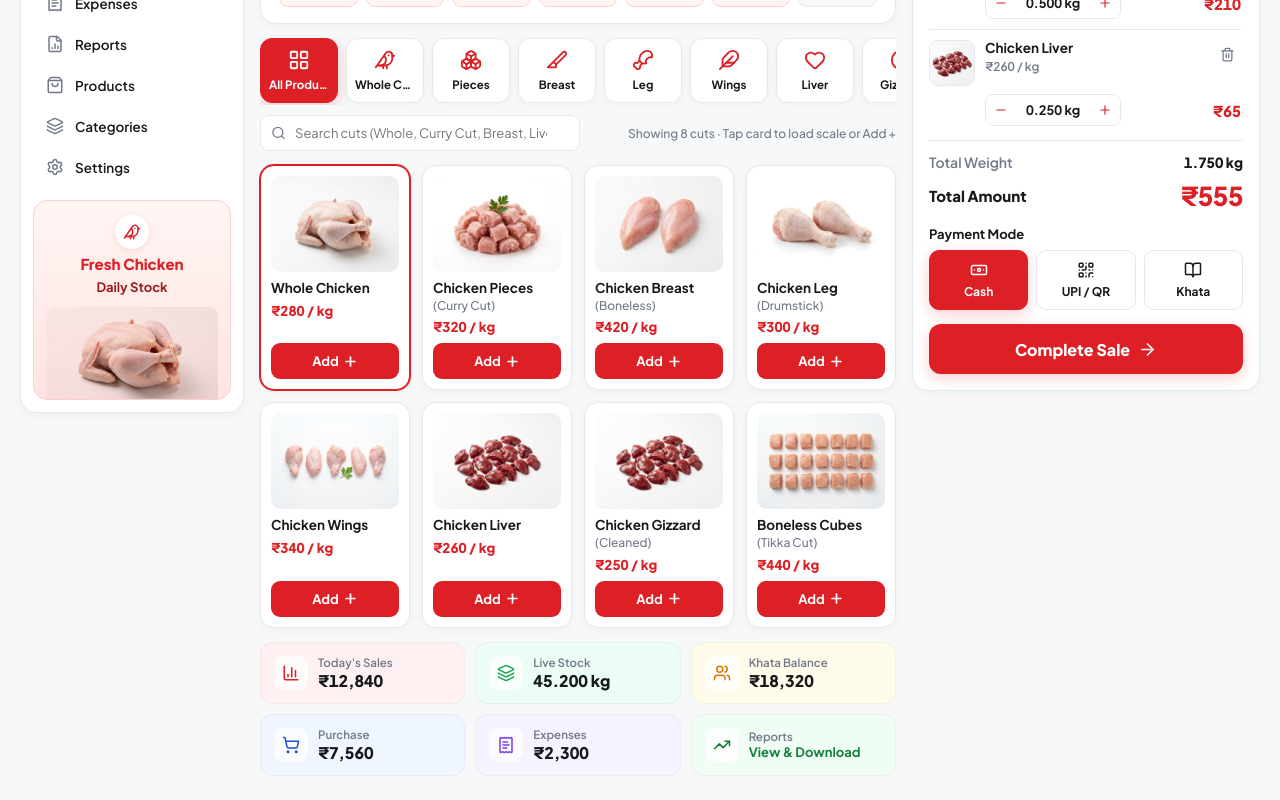
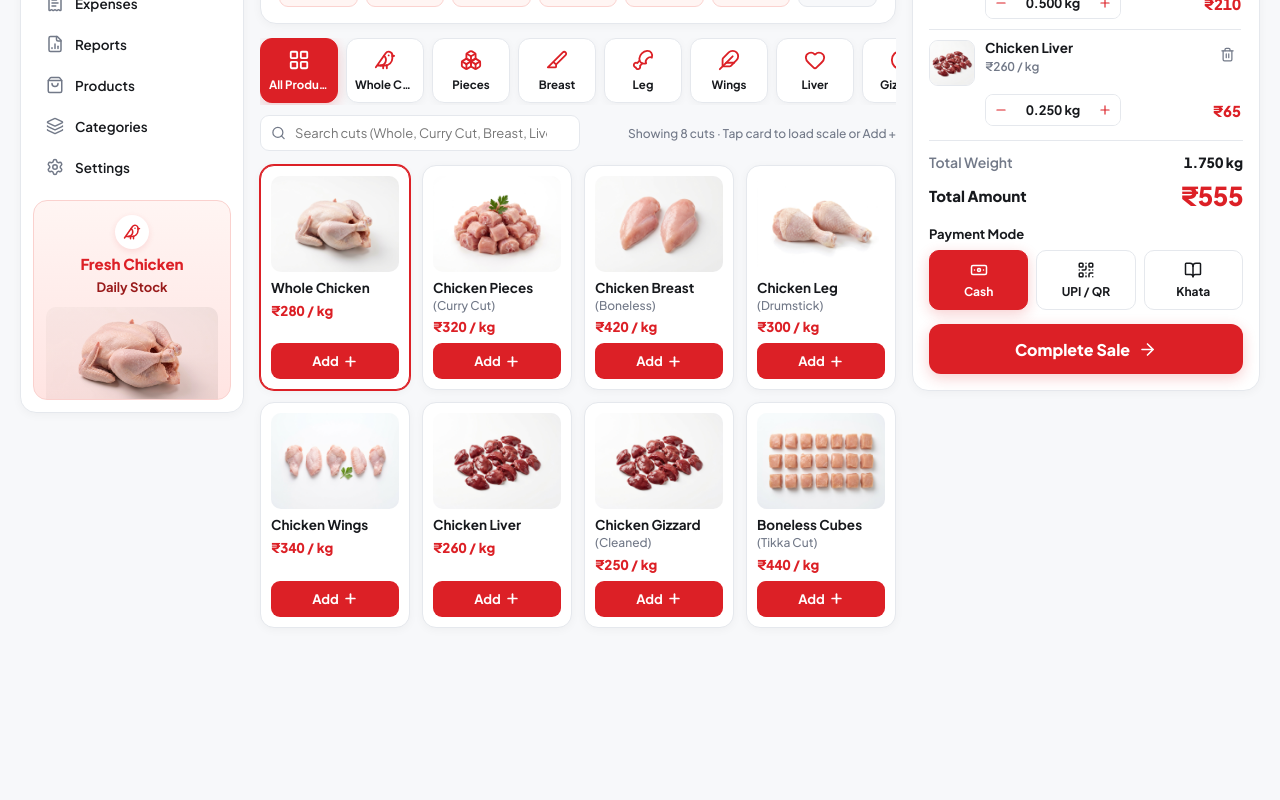
Before and after one commit to developer-gnt/featherflow-counter-pos, a React (Vite) app: page / in a window 1280 px wide. Shown: the part 322-1122 px from the top of the page. After the commit the page ends 974 px from the top, so only its background shows below. Built offline with nearby package versions, Linux system fonts and the light colour scheme.

Commit message:
Remove summary cards from Counter POS view

```diff
--- a/src/App.jsx
+++ b/src/App.jsx
@@ -7,7 +7,6 @@ import WeightPanel from './components/WeightPanel';
 import CategoryNavigation from './components/CategoryNavigation';
 import ProductGrid from './components/ProductGrid';
 import CartPanel from './components/CartPanel';
-import SummaryCards from './components/SummaryCards';
 import ModuleViews from './components/ModuleViews';
 import {
   CATEGORIES,
@@ -587,17 +586,6 @@ export default function App() {
                   setActiveCategory('all');
                   setSearchQuery('');
                 }}
-              />
-
-              <SummaryCards
-                stats={{
-                  todaySales,
-                  liveStockKg,
-                  khataBalance,
-                  purchaseAmount,
-                  expensesAmount,
-                }}
-                onOpenModule={setActiveModule}
               />
             </main>
 
```
